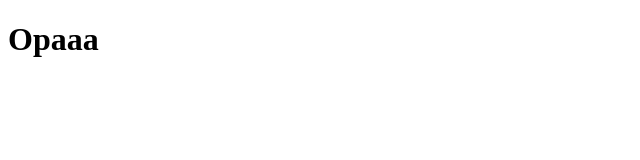
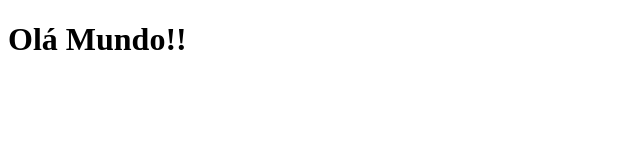
Before and after one commit to Lucas-Phelipe/teste-vscode, a plain HTML site: page index.html in a window 1280 px wide. Shown: the whole page, without its empty margins (0-640 px from the left). Drawn offline with Linux system fonts and the light colour scheme.

Commit message:
Update index.html

```diff
--- a/index.html
+++ b/index.html
@@ -7,6 +7,6 @@
     <title>Teste Git</title>
 </head>
 <body>
-    <h1>Opaaa</h1>
+    <h1>Olá Mundo!!</h1>
 </body>
 </html>
```
